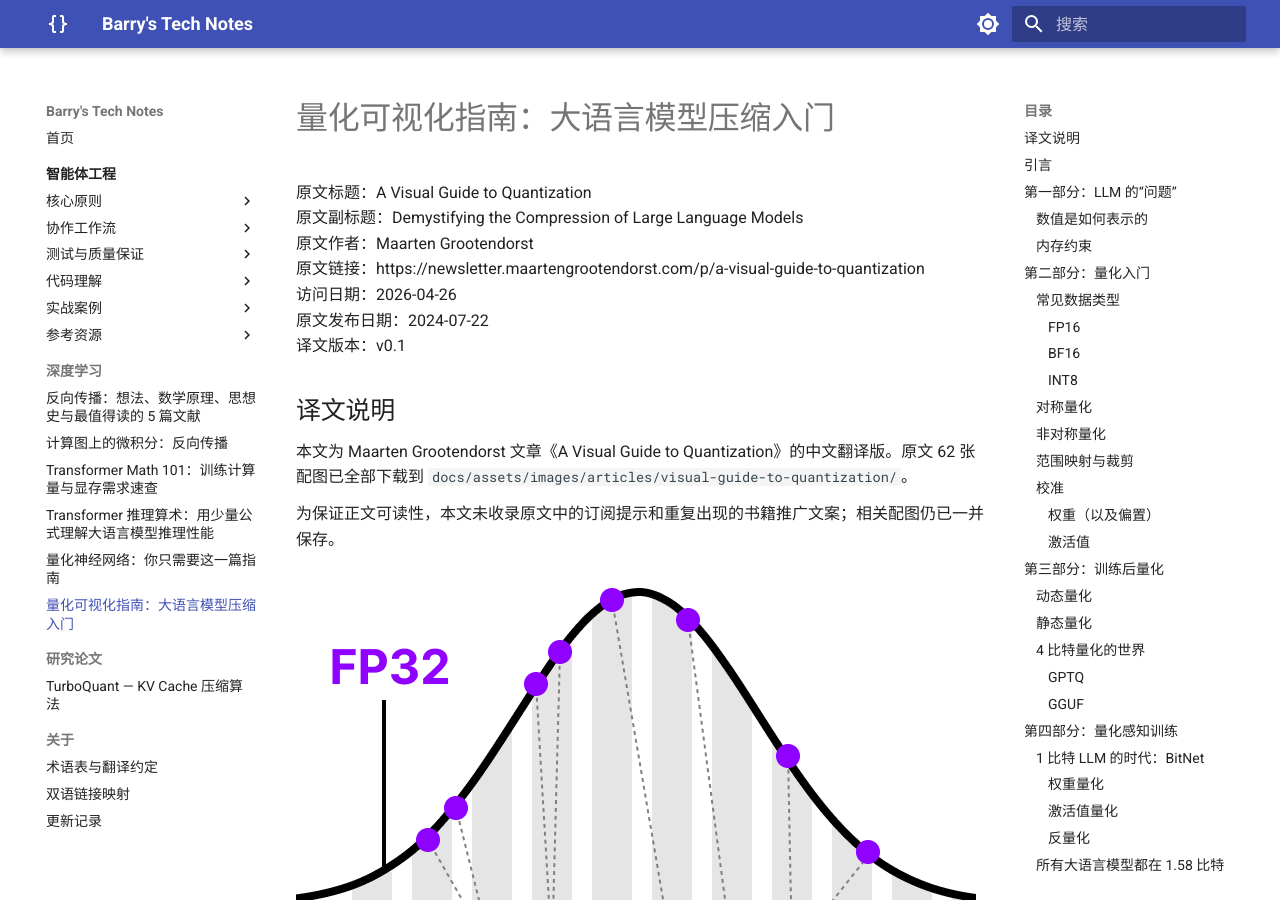
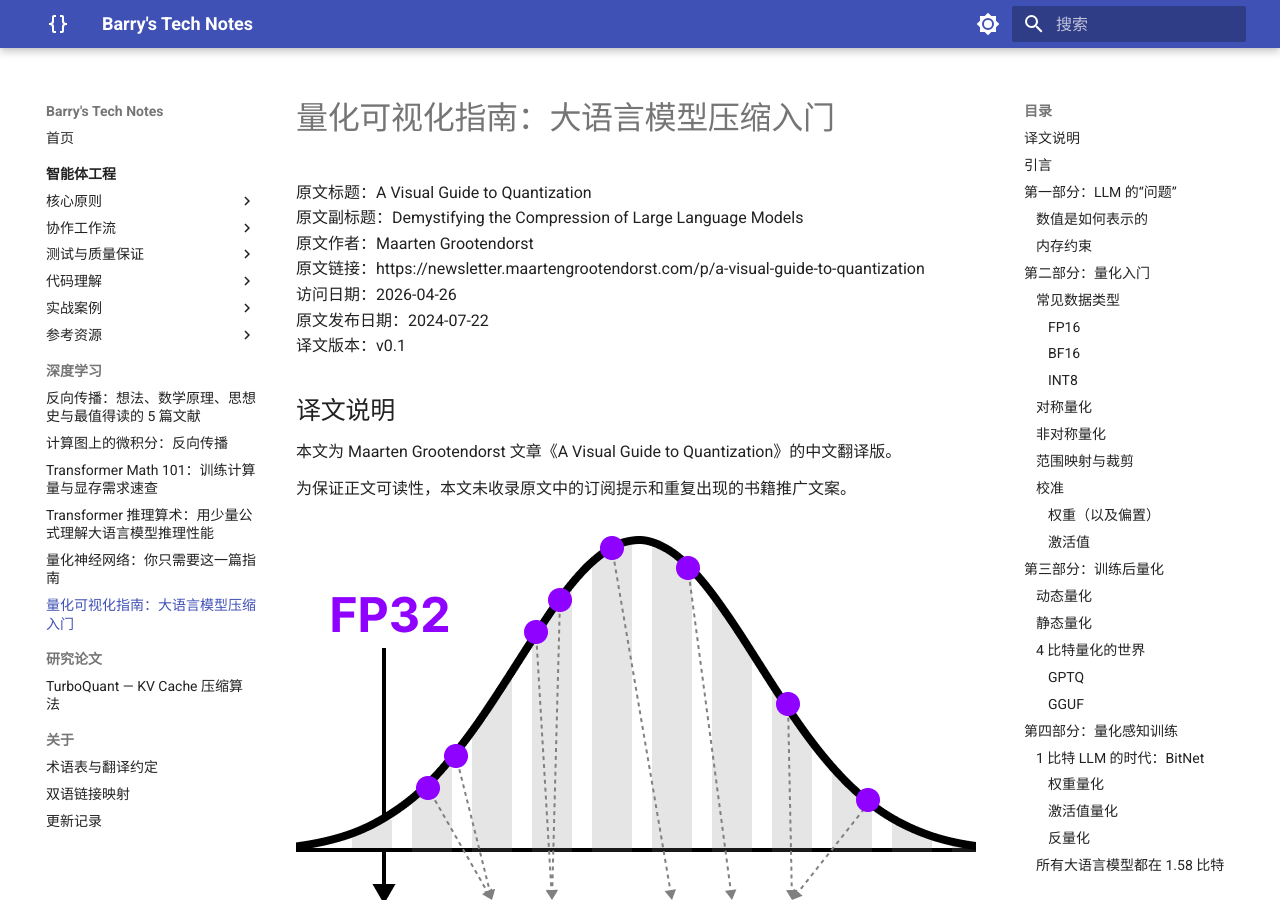
Before and after one commit to mypopydev/mypopydev.github.io, an MkDocs documentation site: the page built from docs/articles/a-visual-guide-to-quantization-zh.md, in a window 1280 px wide and 900 px high. Built offline with MkDocs 1.6.1 and Material for MkDocs 9.7.7, drawn with Linux system fonts in a browser that asks for light colours.

Commit message:
Remove image-storage notes from article intros

```diff
--- a/docs/articles/a-visual-guide-to-quantization-zh.md
+++ b/docs/articles/a-visual-guide-to-quantization-zh.md
@@ -10,9 +10,9 @@
 
 ## 译文说明
 
-本文为 Maarten Grootendorst 文章《A Visual Guide to Quantization》的中文翻译版。原文 62 张配图已全部下载到 `docs/assets/images/articles/visual-guide-to-quantization/`。
+本文为 Maarten Grootendorst 文章《A Visual Guide to Quantization》的中文翻译版。
 
-为保证正文可读性，本文未收录原文中的订阅提示和重复出现的书籍推广文案；相关配图仍已一并保存。
+为保证正文可读性，本文未收录原文中的订阅提示和重复出现的书籍推广文案。
 
 ![量化主题封面图。](../assets/images/articles/visual-guide-to-quantization/visual-guide-01.png)
 
```
Also changed, not shown: docs/articles/quantized-neural-networks-the-only-guide-you-need-zh.md (+1 -1 lines), docs/articles/transformer-inference-arithmetic-zh.md (+1 -1 lines), docs/articles/transformer-math-101-zh.md (+1 -1 lines).
